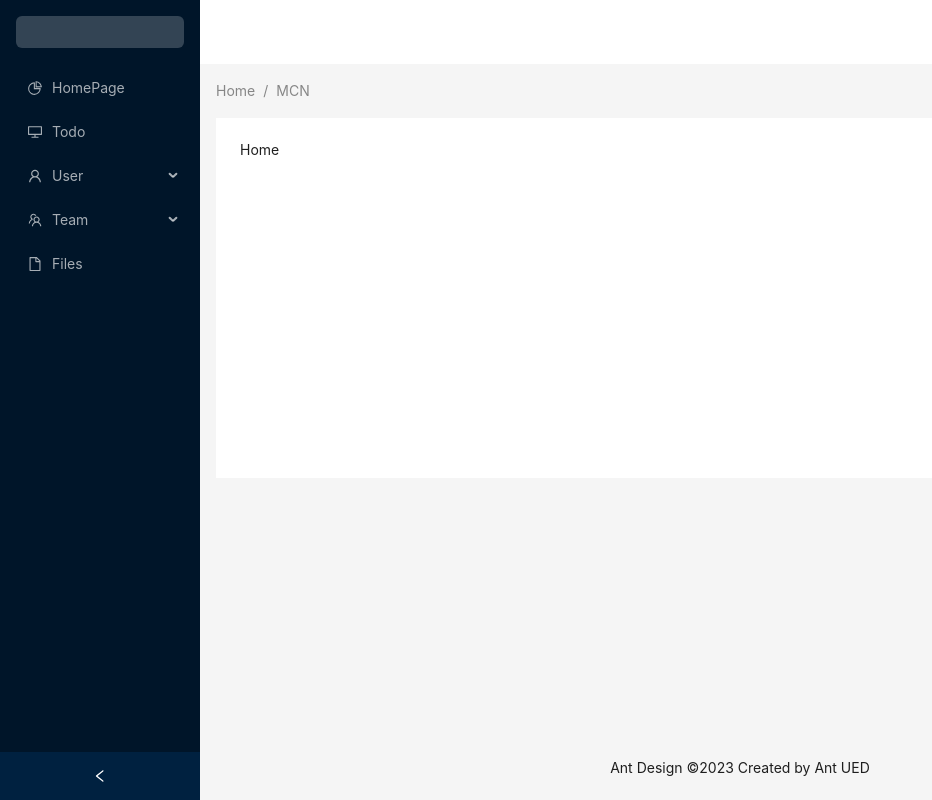
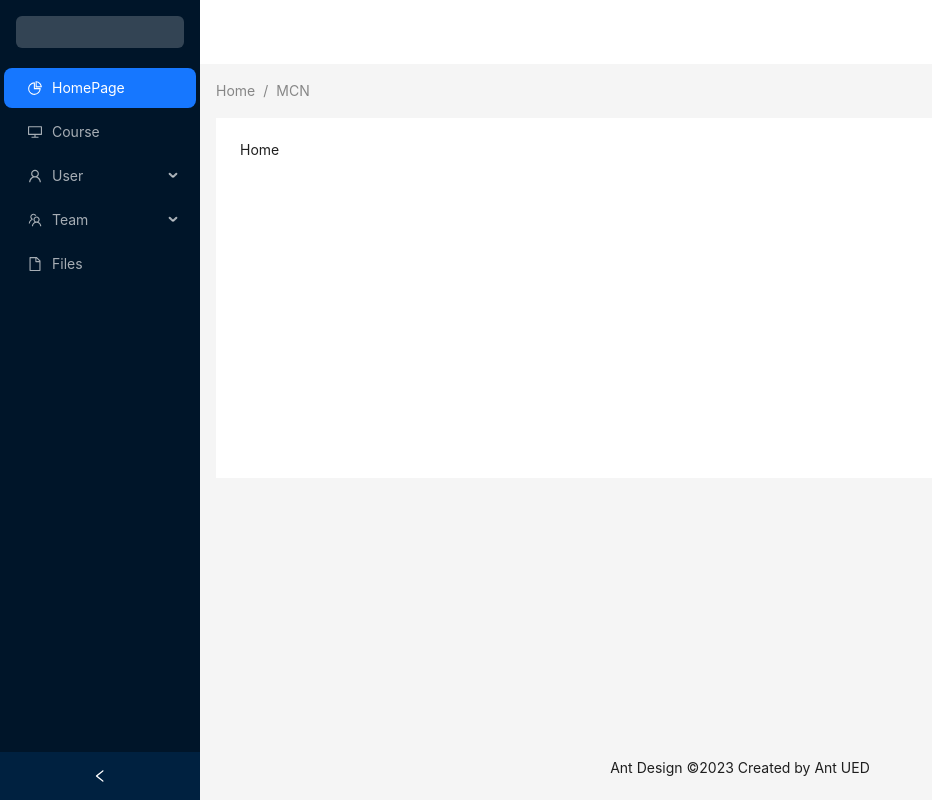
Before and after one commit to phongnhadn1991/reactjs_spacedev_course, a React (Vite) app: page / in a window 1280 px wide. Shown: the whole page, without its empty margins (0-932 px from the left). Built offline with nearby package versions, Linux system fonts and the light colour scheme.

Commit message:
add menu

```diff
--- a/src/App.jsx
+++ b/src/App.jsx
@@ -11,30 +11,35 @@ import {
 import { Breadcrumb, Layout, Menu, theme } from 'antd';
 import styled from "styled-components";
 const { Header, Content, Footer, Sider } = Layout;
-function getItem(label, key, icon, children) {
-  return {
-    key,
-    icon,
-    children,
-    label,
-  };
-}
 
-import { Route, Routes } from "react-router-dom"
+import { Link, Route, Routes, useLocation } from "react-router-dom"
 import Todo from "./pages/todo"
 import Course from "./pages/course"
 import Home from "./pages"
 
 const items = [
-  getItem('HomePage', '/', <PieChartOutlined />),
-  getItem('Todo', '/todo', <DesktopOutlined />),
-  getItem('User', 'sub1', <UserOutlined />, [
-    getItem('Tom', '3'),
-    getItem('Bill', '4'),
-    getItem('Alex', '5'),
-  ]),
-  getItem('Team', 'sub2', <TeamOutlined />, [getItem('Team 1', '6'), getItem('Team 2', '8')]),
-  getItem('Files', '9', <FileOutlined />),
+  { key: '1', title: 'HomePage', link: '/', icon: <PieChartOutlined /> },
+  { key: '2', title: 'Course', link: '/course', icon: <DesktopOutlined /> },
+  {
+    key: 'sub1',
+    title: 'User',
+    icon: <UserOutlined />,
+    submenu: [
+      { key: '3', title: 'Tom', link: '/user/3' },
+      { key: '4', title: 'Bill', link: '/user/4' },
+      { key: '5', title: 'Alex', link: '/user/5' },
+    ],
+  },
+  {
+    key: 'sub2',
+    title: 'Team',
+    icon: <TeamOutlined />,
+    submenu: [
+      { key: '6', title: 'Team 1', link: '/team/6' },
+      { key: '7', title: 'Team 2', link: '/team/7' },
+    ],
+  },
+  { key: '9', title: 'Files', link: '/files', icon: <FileOutlined /> },
 ];
 
 const LogoStyle = styled.div`
@@ -50,6 +55,15 @@ const App = () => {
   const {
     token: { colorBgContainer },
   } = theme.useToken();
+
+  const location = useLocation();
+  const currentPath = location.pathname;
+  const getKeyFromPath = (path) => {
+    const item = items.find((item) => item.link === path);
+    return item ? item.key : '';
+  };
+  const currentKey = getKeyFromPath(currentPath);
+
   return (
     <ConfigProvider direction="ltr">
       <Layout
@@ -59,7 +73,23 @@ const App = () => {
       >
         <Sider collapsible collapsed={collapsed} onCollapse={(value) => setCollapsed(value)}>
           <LogoStyle></LogoStyle>
-          <Menu theme="dark" defaultSelectedKeys={['1']} mode="inline" items={items} />
+          <Menu theme="dark" selectedKeys={[currentKey]} mode="inline">
+            {items.map((item) =>
+              item?.submenu ? (
+                <Menu.SubMenu key={item.key} title={item.title} icon={item.icon}>
+                  {item?.submenu.map((child) => (
+                    <Menu.Item key={child.key} icon={child.icon}>
+                      <Link to={child.link}>{child.title}</Link>
+                    </Menu.Item>
+                  ))}
+                </Menu.SubMenu>
+              ) : (
+                <Menu.Item key={item.key} icon={item.icon}>
+                  <Link to={item.link}>{item.title}</Link>
+                </Menu.Item>
+              )
+            )}
+          </Menu>
         </Sider>
         <Layout>
           <Header
--- a/src/pages/course/index.jsx
+++ b/src/pages/course/index.jsx
@@ -1,6 +1,6 @@
 import React, { useEffect, useState } from 'react'
 import { courseService } from '../../services/course.service'
-import { Col, Pagination, Row } from 'antd';
+import { Col, Pagination, Row, Space, Spin } from 'antd';
 import styled from 'styled-components'
 import { Link, useNavigate, useSearchParams } from 'react-router-dom';
 
@@ -51,6 +51,11 @@ export default function Course() {
 
   return (
     <div className='l-course'>
+      {itemsForCurrentPage.length <= 0 && loading ?
+        <Space direction="horizontal" style={{ width: '100%', justifyContent: 'center' }}>
+          <Spin />
+        </Space> : (
+          <>
             <Row gutter={[30, 30]}>
               {itemsForCurrentPage.map(item => <Col key={item._id} span={8}><ItemCourse item={item} /></Col>)}
             </Row>
@@ -60,6 +65,8 @@ export default function Course() {
               pageSize={itemsPerPage}
               onChange={(currentPage) => onChangePage(currentPage)}
               style={{ margin: '60px 0 30px', display: 'flex', justifyContent: 'center' }} />
+          </>
+        )}
     </div>
   )
 }
```
Lines whose indentation alone changed are shown as unchanged.
